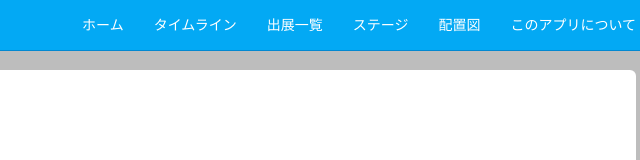
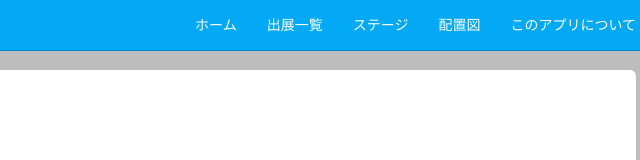
Before and after one commit to ShunYamazaki/achs2016fes, a plain HTML site: page login.html in a window 1280 px wide. Shown: the top 160 px of the page, 574-1214 px from the left. Drawn offline with nearby package versions, Linux system fonts and the light colour scheme.

Commit message:
ログイン調整

```diff
--- a/login.html
+++ b/login.html
@@ -29,7 +29,6 @@
         <div id="navbar" class="navbar-collapse collapse">
           <ul class="nav navbar-nav navbar-right">
             <li><a href="index.html">ホーム</a></li>
-            <li><a href="timeline.html">タイムライン</a></li>
             <li><a href="shop.html">出展一覧</a></li>
             <li><a href="schedule.html">ステージ</a></li>
             <li><a href="map.html">配置図</a></li>
```
